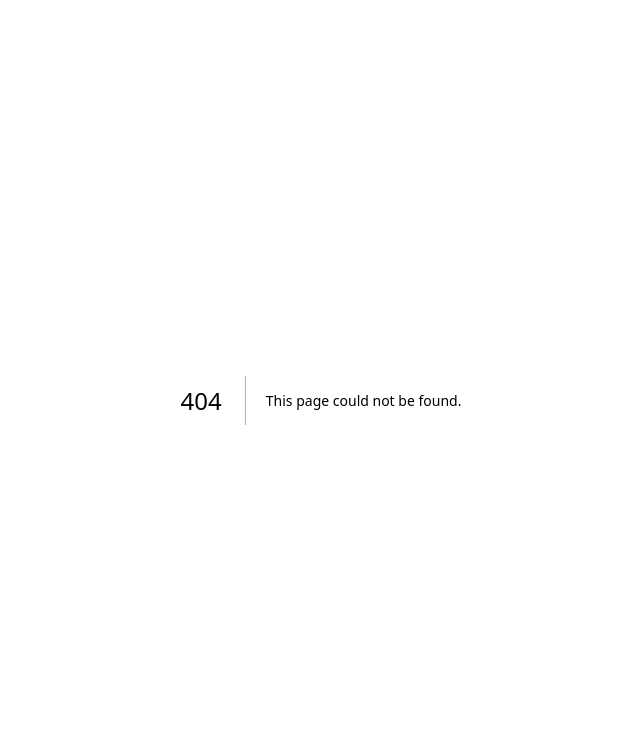
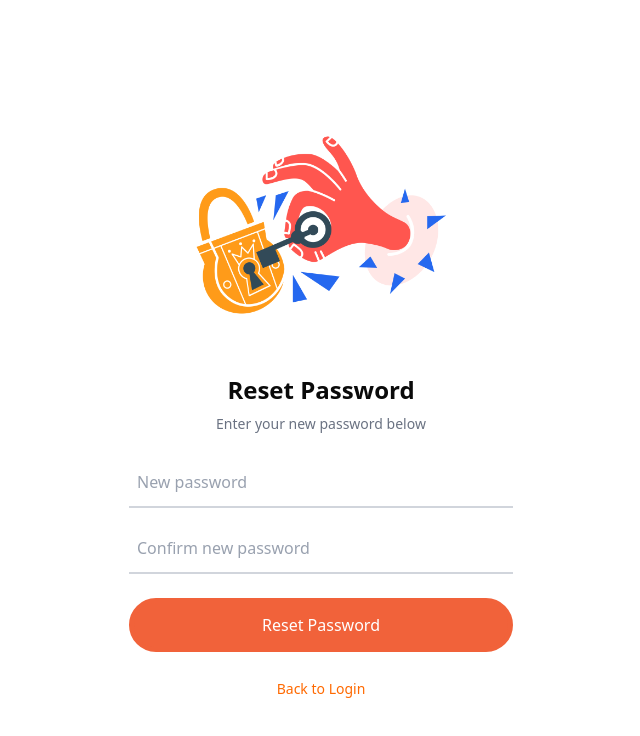
Before and after one commit to pseud039/preorder, a Next.js app in the folder client/: page /reset-password/1 in a window 1280 px wide. Before the commit this address had no page. Shown: the top 736 px of the page, without its empty margins (319-959 px from the left). Built offline with nearby package versions, Linux system fonts and the light colour scheme.

Commit message:
feat: added forgot-password page

```diff
--- /dev/null
+++ b/client/app/reset-password/[token]/page.tsx
@@ -0,0 +1,8 @@
+"use client";
+import ResetPasswordPage from '@/components/resetPasswordPage';
+import { useParams } from "next/navigation";
+
+export default function ResetPassword() {
+  const params = useParams<{ token: string }>();
+  return <ResetPasswordPage token={params.token} />;
+}
--- a/client/components/login.tsx
+++ b/client/components/login.tsx
@@ -59,7 +59,34 @@ export default function LoginPage() {
       }));
     }
   };
-
+const handleForgotPassword = async () => {
+  if (!formData.email) {
+    toast.error("Please enter your email to reset password.");
+    return;
+  }
+  try {
+    const response = await fetchWithAuth(
+      `${process.env.NEXT_PUBLIC_API_URL}/client/password`,
+      {
+        method: "POST",
+        headers: {
+          "Content-Type": "application/json",
+        },
+        body: JSON.stringify({ email: formData.email }),
+      }
+    );
+    const data = await response.json();
+    if (response.ok) {
+      toast.success("Password reset link sent to your email.");
+      setForgotPass(false);
+    } else {
+      toast.error(data.message || "Failed to send reset link. Try again.");
+    }
+  } catch (error) {
+    console.error("Forgot Password Error:", error);
+    toast.error("An error occurred. Please try again later.");
+  }
+}
   const validateForm = (): boolean => {
     const newErrors: FormErrors = {
       email: "",
@@ -203,6 +230,9 @@ console.log(data.data.accessToken)
               )}
 
             </div>
+            <div className="text-xs text-orange-500 hover:underline cursor-pointer justify-end text-right" onClick={() => handleForgotPassword()}>
+              Forgot Password?
+            </div>
           </div>
 
           <button
--- /dev/null
+++ b/client/components/resetPasswordPage.tsx
@@ -0,0 +1,161 @@
+"use client";
+import Image from "next/image";
+import login from "@/public/login.png";
+import { useState } from "react";
+import { useRouter } from "next/navigation";
+import { toast } from "sonner";
+
+interface Props {
+  token: string;
+}
+
+interface FormData {
+  password: string;
+  confirmPassword: string;
+}
+
+interface FormErrors {
+  password: string;
+  confirmPassword: string;
+}
+
+export default function ResetPasswordPage({ token }: Props) {
+  const [formData, setFormData] = useState<FormData>({ password: "", confirmPassword: "" });
+  const [errors, setErrors] = useState<FormErrors>({ password: "", confirmPassword: "" });
+  const [isSubmitting, setIsSubmitting] = useState(false);
+  const [success, setSuccess] = useState(false);
+  const router = useRouter();
+
+  const handleChange = (e: React.ChangeEvent<HTMLInputElement>) => {
+    const { name, value } = e.target;
+    setFormData((prev) => ({ ...prev, [name]: value }));
+    if (errors[name as keyof FormErrors]) {
+      setErrors((prev) => ({ ...prev, [name]: "" }));
+    }
+  };
+
+  const validateForm = (): boolean => {
+    const newErrors: FormErrors = { password: "", confirmPassword: "" };
+    let isValid = true;
+
+    if (!formData.password) {
+      newErrors.password = "Password is required";
+      isValid = false;
+    } else if (formData.password.length < 8) {
+      newErrors.password = "Password must be at least 8 characters";
+      isValid = false;
+    }
+
+    if (!formData.confirmPassword) {
+      newErrors.confirmPassword = "Please confirm your password";
+      isValid = false;
+    } else if (formData.password !== formData.confirmPassword) {
+      newErrors.confirmPassword = "Passwords do not match";
+      isValid = false;
+    }
+
+    setErrors(newErrors);
+    return isValid;
+  };
+
+  const handleSubmit = async (e: React.FormEvent) => {
+    e.preventDefault();
+    if (!validateForm()) return;
+
+    setIsSubmitting(true);
+    try {
+      const response = await fetch(
+        `${process.env.NEXT_PUBLIC_API_URL}/client/password/${token}`,
+        {
+          method: "POST",
+          headers: { "Content-Type": "application/json" },
+          body: JSON.stringify({ password: formData.password }),
+        }
+      );
+
+      const data = await response.json();
+
+      if (!response.ok) {
+        toast.error(data.message || "Something went wrong");
+        return;
+      }
+
+      setSuccess(true);
+      toast.success("Password reset successful!");
+      setTimeout(() => router.push("/login"), 2000);
+    } catch (error) {
+      toast.error("Something went wrong. Please try again.");
+    } finally {
+      setIsSubmitting(false);
+    }
+  };
+
+  return (
+    <div className="relative min-h-screen max-w-md mx-auto flex flex-col justify-center items-center px-6 py-8">
+      <div className="w-full max-w-sm space-y-6">
+        <div className="flex justify-center">
+          <Image height={250} width={250} src={login} alt="Reset Password" priority className="object-contain" />
+        </div>
+
+        <div className="space-y-2 text-center">
+          <h1 className="text-2xl font-semibold">Reset Password</h1>
+          <p className="text-sm text-gray-500">Enter your new password below</p>
+        </div>
+
+        {success ? (
+          <div className="text-center text-green-600 font-medium">
+            Password reset! Redirecting to login...
+          </div>
+        ) : (
+          <form onSubmit={handleSubmit} className="space-y-6">
+            <div className="space-y-4">
+              <div>
+                <input
+                  type="password"
+                  name="password"
+                  value={formData.password}
+                  onChange={handleChange}
+                  placeholder="New password"
+                  disabled={isSubmitting}
+                  className={`w-full px-2 py-3 bg-transparent border-b-2 ${
+                    errors.password ? "border-red-500" : "border-gray-300"
+                  } focus:outline-none focus:border-orange-500 transition-colors placeholder:text-gray-400 disabled:opacity-50`}
+                />
+                {errors.password && <p className="text-red-500 text-sm mt-1">{errors.password}</p>}
+              </div>
+
+              <div>
+                <input
+                  type="password"
+                  name="confirmPassword"
+                  value={formData.confirmPassword}
+                  onChange={handleChange}
+                  placeholder="Confirm new password"
+                  disabled={isSubmitting}
+                  className={`w-full px-2 py-3 bg-transparent border-b-2 ${
+                    errors.confirmPassword ? "border-red-500" : "border-gray-300"
+                  } focus:outline-none focus:border-orange-500 transition-colors placeholder:text-gray-400 disabled:opacity-50`}
+                />
+                {errors.confirmPassword && <p className="text-red-500 text-sm mt-1">{errors.confirmPassword}</p>}
+              </div>
+            </div>
+
+            <button
+              type="submit"
+              disabled={isSubmitting}
+              className="w-full btn-secondary disabled:opacity-50 disabled:cursor-not-allowed"
+            >
+              {isSubmitting ? "Resetting..." : "Reset Password"}
+            </button>
+
+            <div className="text-center">
+              <button type="button" onClick={() => router.push("/login")} className="text-orange-500 text-sm hover:underline">
+                Back to Login
+              </button>
+            </div>
+          </form>
+        )}
+      </div>
+    </div>
+  );
+}
--- a/client/proxy.ts
+++ b/client/proxy.ts
@@ -14,7 +14,7 @@ export default function proxy(request: NextRequest) {
     "/refund-policy",
     "/privacy-policy",
   ];
-  const publicRegex = [/\/verify-email\/[0-9a-fA-Z]*/];
+  const publicRegex = [/\/verify-email\/[0-9a-fA-Z]*/, /\/reset-password\/[0-9a-fA-Z]*/];
 
   const isFile = reqUrl.pathname.includes(".");
 
```
Also changed, not shown: 2 other files (tests, documents, lock files or other folders).
